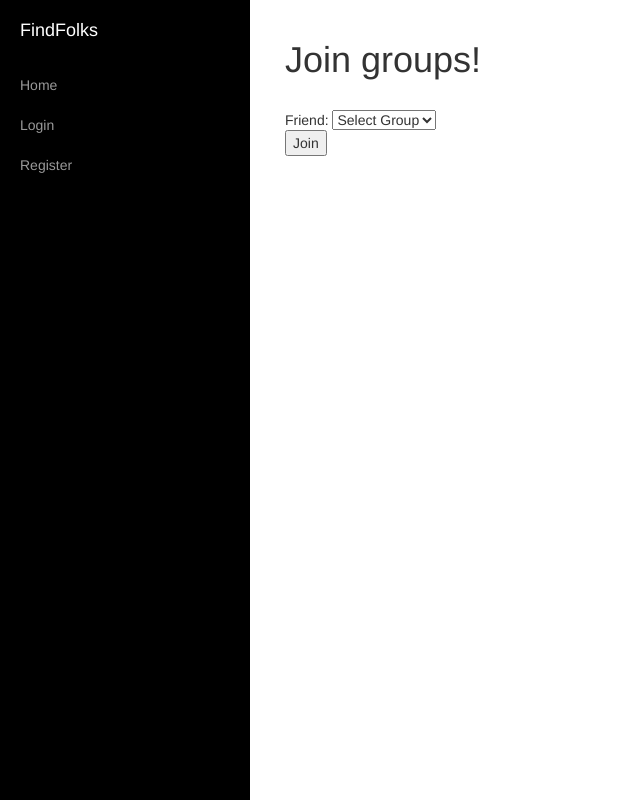
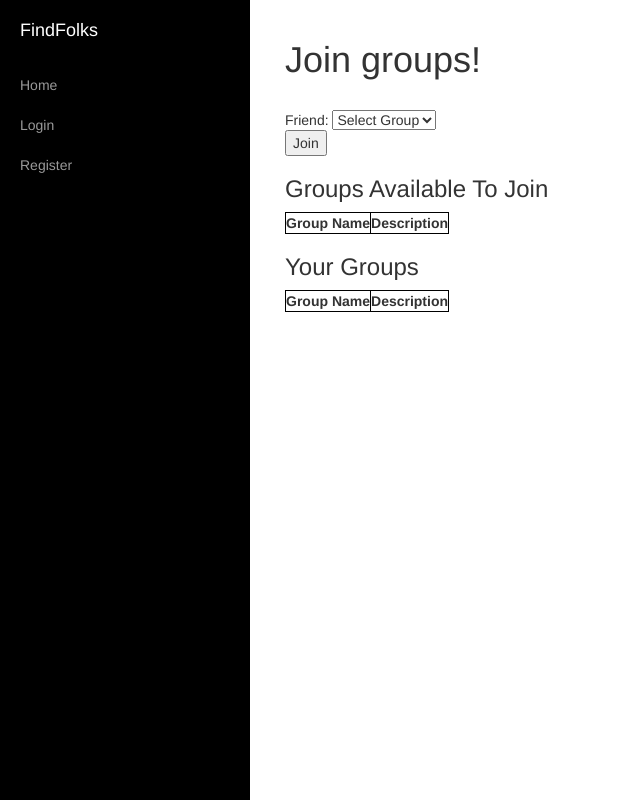
Before and after one commit to BrandonTang/find-folks, a Flask app: page /groups in a window 1280 px wide. Shown: the whole page, without its empty margins (0-640 px from the left). Run offline with Flask 2, Linux system fonts and the light colour scheme; data that the repository does not hold is empty; some libraries are stand-ins or nearby versions.

Commit message:
Joining groups now only allows joining groups user is already not in, created tables for groups page

```diff
--- a/main.py
+++ b/main.py
@@ -357,9 +357,15 @@ def groups():
         logged_in = True
     username = session.get('username')
     cursor = conn.cursor()
-    query = 'SELECT * FROM a_group'
-    cursor.execute(query)
+    query = 'SELECT * FROM belongs_to JOIN a_group USING (group_id) WHERE username != %s AND group_id NOT IN (SELECT group_id FROM belongs_to JOIN a_group USING (group_id) WHERE username = %s)'
+    cursor.execute(query, (username, username))
     groups = cursor.fetchall()
+    conn.commit()
+    cursor.close()
+    cursor = conn.cursor()
+    query = 'SELECT * FROM belongs_to JOIN a_group USING (group_id) WHERE username = %s'
+    cursor.execute(query, username)
+    your_groups = cursor.fetchall()
     conn.commit()
     cursor.close()
     if request.method == "POST":
@@ -371,7 +377,7 @@ def groups():
         cursor.close()
         flash("Successfully joined group!")
         return redirect(url_for('groups'))
-    return render_template('groups.html', groups=groups, logged_in=logged_in)
+    return render_template('groups.html', groups=groups, your_groups=your_groups, logged_in=logged_in)
 
 
 @app.route('/friends', methods=['GET', 'POST'])
--- a/templates/groups.html
+++ b/templates/groups.html
@@ -28,7 +28,40 @@
                     </select> </br>
                         <input type="submit" value="Join"/>
                     </form>
-                    </br>
+
+                    <style type="text/css">
+                        table, th, td {
+                            border: 1px solid black;
+                        }
+                    </style>
+
+                    <H3>Groups Available To Join</H3>
+
+                    <table>
+                        <th>Group Name</th>
+                        <th>Description</th>
+
+                        {% for line in groups %}
+                            <tr>
+                                <td>{{ line.group_name }}</td>
+                                <td>{{ line.description }}</td>
+                            </tr>
+                        {% endfor %}
+                    </table>
+
+                    <H3>Your Groups</H3>
+
+                    <table>
+                        <th>Group Name</th>
+                        <th>Description</th>
+
+                        {% for line in your_groups %}
+                            <tr>
+                                <td>{{ line.group_name }}</td>
+                                <td>{{ line.description }}</td>
+                            </tr>
+                        {% endfor %}
+                    </table>
                 </div>
             </div>
         </div>
```
